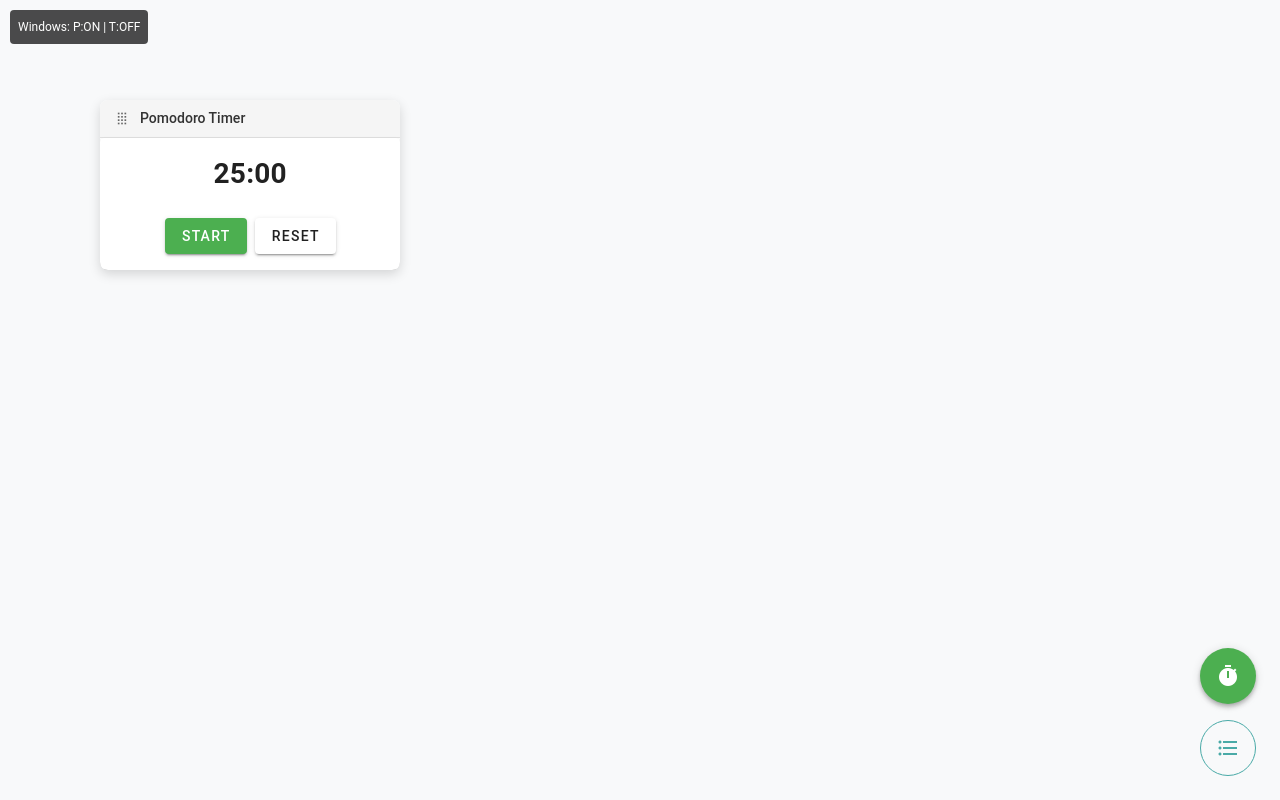
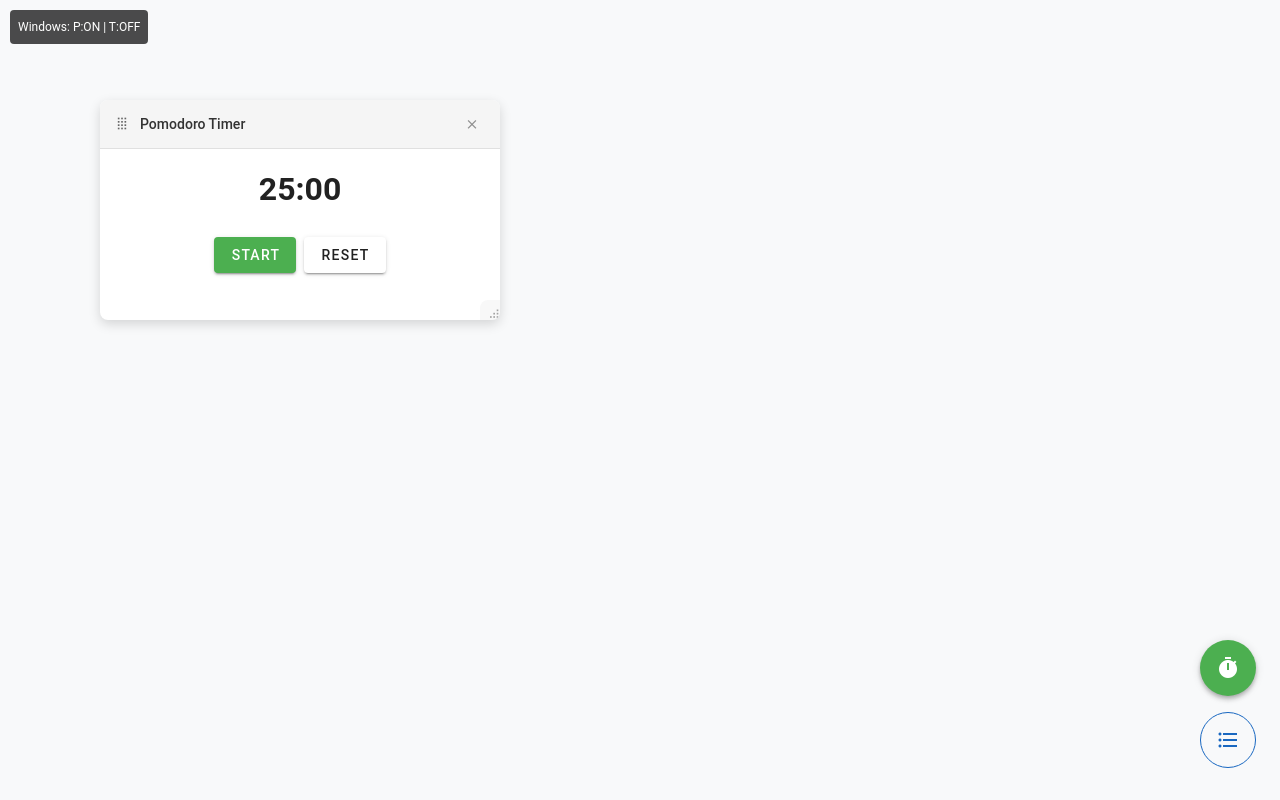
Before and after one commit to TimWijma/lifetool, a Vue app in the folder frontend/: page / in a window 1280 px wide. Both pictures are taken after a click on the button 1228 px from the left and 676 px from the top of the page. Built offline with nearby package versions, Linux system fonts and the light colour scheme.

Commit message:
Added classes for windows, implemented dragging, resizing

```diff
--- a/frontend/src/components/DraggableWindow.vue
+++ b/frontend/src/components/DraggableWindow.vue
@@ -3,11 +3,13 @@
     ref="windowRef"
     class="draggable-window"
     :style="{
-      left: position.x + 'px',
-      top: position.y + 'px',
-      zIndex: zIndex
+      left: x + 'px',
+      top: y + 'px',
+      zIndex: zIndex,
+      width: width + 'px',
+      height: height + 'px'
     }"
-    @mousedown="bringToFront"
+    @mousedown="emit('bring-to-front')"
   >
     <div
       class="window-header"
@@ -18,60 +20,96 @@
         <v-icon size="small" class="drag-icon">mdi-drag</v-icon>
         <span class="window-title">{{ title }}</span>
       </div>
+      <v-btn
+        icon="mdi-close"
+        size="x-small"
+        variant="text"
+        @click="closeWindow"
+        class="close-btn"
+      ></v-btn>
     </div>
     <div class="window-content">
       <slot></slot>
+    </div>
+
+    <!-- Resize Handle -->
+    <div
+      class="resize-handle"
+      @mousedown="startResize"
+      @touchstart="startResize"
+    >
+      <v-icon size="small" class="resize-icon">mdi-resize-bottom-right</v-icon>
     </div>
   </div>
 </template>
 
 <script setup lang="ts">
-import { ref, reactive, onMounted, onUnmounted } from 'vue'
+import { ref, reactive, onUnmounted } from 'vue'
 
 interface Props {
   title?: string
-  initialX?: number
-  initialY?: number
+  x: number
+  y: number
+  zIndex: number
+  minWidth?: number
+  minHeight?: number
+  width: number
+  height: number
 }
 
-interface Position {
-  x: number
-  y: number
+interface DragState {
+  isDragging: boolean
+  offsetX: number
+  offsetY: number
 }
 
-interface DragOffset {
-  x: number
-  y: number
+interface ResizeState {
+  isResizing: boolean
+  startWidth: number
+  startHeight: number
+  startX: number
+  startY: number
 }
 
 const props = withDefaults(defineProps<Props>(), {
   title: 'Window',
-  initialX: 100,
-  initialY: 100
+  minWidth: 200,
+  minHeight: 100,
+  width: 400,
+  height: 300
 })
 
 const emit = defineEmits<{
   'bring-to-front': []
   'position-changed': [position: { x: number; y: number }]
+  'size-changed': [size: { width: number; height: number }]
+  'close': []
 }>()
 
 const windowRef = ref<HTMLElement | null>(null)
-const isDragging = ref<boolean>(false)
-const dragOffset = reactive<DragOffset>({ x: 0, y: 0 })
-const position = reactive<Position>({ x: props.initialX, y: props.initialY })
-const zIndex = ref<number>(1000)
-
-let maxZIndex = 1000
+const dragState = reactive<DragState>({ isDragging: false, offsetX: 0, offsetY: 0 })
+const resizeState = reactive<ResizeState>({
+  isResizing: false,
+  startWidth: 0,
+  startHeight: 0,
+  startX: 0,
+  startY: 0
+})
 
 const startDrag = (event: MouseEvent | TouchEvent): void => {
   event.preventDefault()
-  isDragging.value = true
+  event.stopPropagation() // Prevent bring-to-front when starting drag
+
+  // Bring window to front when starting drag
+  emit('bring-to-front')
+
+  dragState.isDragging = true
 
   const clientX = event.type === 'touchstart' ? (event as TouchEvent).touches[0].clientX : (event as MouseEvent).clientX
   const clientY = event.type === 'touchstart' ? (event as TouchEvent).touches[0].clientY : (event as MouseEvent).clientY
 
-  dragOffset.x = clientX - position.x
-  dragOffset.y = clientY - position.y
+  dragState.offsetX = clientX - props.x
+  dragState.offsetY = clientY - props.y
 
   document.addEventListener('mousemove', handleDrag)
   document.addEventListener('mouseup', stopDrag)
@@ -80,64 +118,92 @@ const startDrag = (event: MouseEvent | TouchEvent): void => {
 }
 
 const handleDrag = (event: MouseEvent | TouchEvent): void => {
-  if (!isDragging.value) return
+  if (!dragState.isDragging) return
 
   event.preventDefault()
 
   const clientX = event.type === 'touchmove' ? (event as TouchEvent).touches[0].clientX : (event as MouseEvent).clientX
   const clientY = event.type === 'touchmove' ? (event as TouchEvent).touches[0].clientY : (event as MouseEvent).clientY
 
-  let newX = clientX - dragOffset.x
-  let newY = clientY - dragOffset.y
+  const newX = clientX - dragState.offsetX
+  const newY = clientY - dragState.offsetY
 
-  // Boundary constraints - keep window on screen
-  const windowRect = windowRef.value?.getBoundingClientRect()
-  if (windowRect) {
-    const maxX = window.innerWidth - windowRect.width
-    const maxY = window.innerHeight - windowRect.height
-
-    newX = Math.max(0, Math.min(newX, maxX))
-    newY = Math.max(0, Math.min(newY, maxY))
-  }
-
-  position.x = newX
-  position.y = newY
+  // Emit position change to parent - let parent handle boundary constraints
+  emit('position-changed', { x: newX, y: newY })
 }
 
 const stopDrag = (): void => {
-  isDragging.value = false
+  dragState.isDragging = false
   document.removeEventListener('mousemove', handleDrag)
   document.removeEventListener('mouseup', stopDrag)
   document.removeEventListener('touchmove', handleDrag)
   document.removeEventListener('touchend', stopDrag)
-
-  // Emit position change to parent
-  emit('position-changed', { x: position.x, y: position.y })
 }
 
-const bringToFront = (): void => {
-  maxZIndex += 1
-  zIndex.value = maxZIndex
-  emit('bring-to-front')
+const closeWindow = (event: Event): void => {
+  event.stopPropagation()
+  emit('close')
 }
 
-onMounted(() => {
-  // Ensure window is within bounds on mount
-  const windowRect = windowRef.value?.getBoundingClientRect()
-  if (windowRect) {
-    const maxX = window.innerWidth - windowRect.width
-    const maxY = window.innerHeight - windowRect.height
+const startResize = (event: MouseEvent | TouchEvent): void => {
+  event.preventDefault()
+  event.stopPropagation()
 
-    position.x = Math.max(0, Math.min(position.x, maxX))
-    position.y = Math.max(0, Math.min(position.y, maxY))
-  }
-})
+  emit('bring-to-front')
+
+  resizeState.isResizing = true
+  resizeState.startWidth = props.width
+  resizeState.startHeight = props.height
+
+  const clientX = event.type === 'touchstart' ? (event as TouchEvent).touches[0].clientX : (event as MouseEvent).clientX
+  const clientY = event.type === 'touchstart' ? (event as TouchEvent).touches[0].clientY : (event as MouseEvent).clientY
+
+  resizeState.startX = clientX
+  resizeState.startY = clientY
+
+  document.addEventListener('mousemove', handleResize)
+  document.addEventListener('mouseup', stopResize)
+  document.addEventListener('touchmove', handleResize)
+  document.addEventListener('touchend', stopResize)
+}
+
+const handleResize = (event: MouseEvent | TouchEvent): void => {
+  if (!resizeState.isResizing) return
+
+  event.preventDefault()
+
+  const clientX = event.type === 'touchmove' ? (event as TouchEvent).touches[0].clientX : (event as MouseEvent).clientX
+  const clientY = event.type === 'touchmove' ? (event as TouchEvent).touches[0].clientY : (event as MouseEvent).clientY
+
+  const deltaX = clientX - resizeState.startX
+  const deltaY = clientY - resizeState.startY
+
+  const newWidth = Math.max(props.minWidth, resizeState.startWidth + deltaX)
+  const newHeight = Math.max(props.minHeight, resizeState.startHeight + deltaY)
+
+  const maxWidth = Math.min(newWidth, window.innerWidth)
+  const maxHeight = Math.min(newHeight, window.innerHeight)
+
+  emit('size-changed', { width: maxWidth, height: maxHeight })
+}
+
+const stopResize = (): void => {
+  resizeState.isResizing = false
+  document.removeEventListener('mousemove', handleResize)
+  document.removeEventListener('mouseup', stopResize)
+  document.removeEventListener('touchmove', handleResize)
+  document.removeEventListener('touchend', stopResize)
+}
 
 onUnmounted(() => {
   document.removeEventListener('mousemove', handleDrag)
   document.removeEventListener('mouseup', stopDrag)
   document.removeEventListener('touchmove', handleDrag)
   document.removeEventListener('touchend', stopDrag)
+  document.removeEventListener('mousemove', handleResize)
+  document.removeEventListener('mouseup', stopResize)
+  document.removeEventListener('touchmove', handleResize)
+  document.removeEventListener('touchend', stopResize)
 })
 </script>
 
@@ -148,7 +214,8 @@ onUnmounted(() => {
   border-radius: 8px;
   box-shadow: 0 4px 12px rgba(0, 0, 0, 0.15);
   overflow: hidden;
-  min-width: 200px;
+  min-width: v-bind('props.minWidth + "px"');
+  min-height: v-bind('props.minHeight + "px"');
   user-select: none;
 }
 
@@ -159,13 +226,14 @@ onUnmounted(() => {
   cursor: move;
   display: flex;
   align-items: center;
+  justify-content: space-between;
 }
 
 .drag-handle {
   display: flex;
   align-items: center;
   gap: 8px;
-  width: 100%;
+  flex: 1;
 }
 
 .drag-icon {
@@ -178,8 +246,18 @@ onUnmounted(() => {
   font-size: 14px;
 }
 
+.close-btn {
+  color: #666;
+  opacity: 0.7;
+}
+
+.close-btn:hover {
+  opacity: 1;
+  color: #f44336;
+}
+
 .window-content {
-  padding: 0;
+  padding: 16px;
 }
 
 .window-header:hover {
@@ -189,4 +267,30 @@ onUnmounted(() => {
 .window-header:active {
   background: #e0e0e0;
 }
+
+.resize-handle {
+  position: absolute;
+  bottom: 0;
+  right: 0;
+  width: 20px;
+  height: 20px;
+  cursor: nwse-resize;
+  background: rgba(0, 0, 0, 0.05);
+  display: flex;
+  align-items: center;
+  justify-content: center;
+  border-radius: 8px 0 8px 0;
+  opacity: 0.6;
+  transition: opacity 0.2s ease, background-color 0.2s ease;
+}
+
+.resize-handle:hover {
+  opacity: 1;
+  background: rgba(0, 0, 0, 0.15);
+}
+
+.resize-icon {
+  color: #666;
+  transform: rotate(0deg);
+}
 </style>
--- a/frontend/src/components/PomodoroTimerWindow.vue
+++ b/frontend/src/components/PomodoroTimerWindow.vue
@@ -1,6 +1,4 @@
 <template>
-  <v-card>
-    <v-card-text>
   <v-row class="text-center">
     <v-col cols="12">
       <h1>{{ formattedTime }}</h1>
@@ -12,8 +10,6 @@
       <v-btn @click="resetTimer" class="ml-2">Reset</v-btn>
     </v-col>
   </v-row>
-    </v-card-text>
-  </v-card>
 </template>
 
 <script setup lang="ts">
--- a/frontend/src/components/TodoListWindow.vue
+++ b/frontend/src/components/TodoListWindow.vue
@@ -1,7 +1,4 @@
 <template>
-  <v-card>
-    <v-card-title>Todo List</v-card-title>
-    <v-card-text>
   <v-text-field
     v-model="newTodo"
     label="Add new todo"
@@ -40,8 +37,6 @@
       </template>
     </v-list-item>
   </v-list>
-    </v-card-text>
-  </v-card>
 </template>
 
 <script setup lang="ts">
--- a/frontend/src/views/CanvasView.vue
+++ b/frontend/src/views/CanvasView.vue
@@ -3,119 +3,215 @@
     <!-- Simple floating action buttons with state indicators -->
     <div class="fab-container">
       <v-btn
-        icon="mdi-timer"
-        :color="pomodoroWindow?.isVisible ? 'success' : 'primary'"
-        :variant="pomodoroWindow?.isVisible ? 'elevated' : 'outlined'"
+        v-for="(config, type) in WINDOW_CONFIGS"
+        :key="type"
+        :icon="config.icon"
+        :color="getWindow(type)?.isVisible ? 'success' : 'primary'"
+        :variant="getWindow(type)?.isVisible ? 'elevated' : 'outlined'"
         size="large"
         class="mb-2"
-        @click="toggleWindow('pomodoro')"
-      ></v-btn>
-
-      <v-btn
-        icon="mdi-format-list-bulleted"
-        :color="todoWindow?.isVisible ? 'success' : 'secondary'"
-        :variant="todoWindow?.isVisible ? 'elevated' : 'outlined'"
-        size="large"
-        @click="toggleWindow('todo')"
+        @click="toggleWindow(type)"
       ></v-btn>
     </div>
 
     <!-- Debug info -->
     <div class="debug-info">
-      Windows: P:{{ pomodoroWindow?.isVisible ? 'ON' : 'OFF' }} | T:{{ todoWindow?.isVisible ? 'ON' : 'OFF' }}
+      Windows: P:{{ getWindow(WindowType.POMODORO)?.isVisible ? 'ON' : 'OFF' }} | T:{{ getWindow(WindowType.TODO)?.isVisible ? 'ON' : 'OFF' }}
     </div>
 
     <DraggableWindow
-      v-for="window in visibleWindows"
-      :key="window.id"
-      :title="window.title"
-      :initial-x="window.x"
-      :initial-y="window.y"
-      @bring-to-front="bringToFront(window.id)"
-      @position-changed="updateWindowPosition(window.id, $event)"
+      v-for="windowInstance in visibleWindows"
+      :key="windowInstance.id"
+      :title="windowInstance.title"
+      :x="windowInstance.x"
+      :y="windowInstance.y"
+      :width="windowInstance.width"
+      :height="windowInstance.height"
+      :z-index="windowInstance.zIndex"
+      :min-width="WINDOW_CONFIGS[windowInstance.type].minWidth"
+      :min-height="WINDOW_CONFIGS[windowInstance.type].minHeight"
+      @bring-to-front="bringToFront(windowInstance.type)"
+      @position-changed="updateWindowPosition(windowInstance.type, $event)"
+      @size-changed="updateWindowSize(windowInstance.type, $event)"
+      @close="closeWindow(windowInstance.type)"
     >
-      <PomodoroTimerWindow v-if="window.type === 'pomodoro'" />
-      <TodoListWindow v-else-if="window.type === 'todo'" />
+      <component :is="getWindowComponent(windowInstance.type)" />
     </DraggableWindow>
   </div>
 </template>
 
 <script setup lang="ts">
-import { ref, computed } from 'vue'
+import { ref, computed, reactive, onUnmounted, type Component } from 'vue'
 import DraggableWindow from '../components/DraggableWindow.vue'
 import PomodoroTimerWindow from '../components/PomodoroTimerWindow.vue'
 import TodoListWindow from '../components/TodoListWindow.vue'
 
-class Window {
+enum WindowType {
+  POMODORO = 'pomodoro',
+  TODO = 'todo'
+}
+
+interface WindowConfig {
+  title: string
+  defaultX: number
+  defaultY: number
+  icon: string
+  component: Component
+  minWidth: number
+  minHeight: number
+  defaultWidth: number
+  defaultHeight: number
+}
+
+interface WindowState {
   id: number
-  type: 'pomodoro' | 'todo'
+  type: WindowType
   title: string
   x: number
   y: number
+  width: number
+  height: number
   isVisible: boolean
+  zIndex: number
+}
 
-  constructor(id: number, type: 'pomodoro' | 'todo', title: string, x: number = 100, y: number = 100) {
-    this.id = id
-    this.type = type
-    this.title = title
-    this.x = x
-    this.y = y
-    this.isVisible = false
-  }
-
-  show(): void {
-    this.isVisible = true
-  }
-
-  hide(): void {
-    this.isVisible = false
-  }
-
-  toggle(): void {
-    this.isVisible = !this.isVisible
-  }
-
-  updatePosition(x: number, y: number): void {
-    this.x = x
-    this.y = y
+const WINDOW_CONFIGS: Record<WindowType, WindowConfig> = {
+  [WindowType.POMODORO]: {
+    title: 'Pomodoro Timer',
+    defaultX: 100,
+    defaultY: 100,
+    icon: 'mdi-timer',
+    component: PomodoroTimerWindow,
+    minWidth: 320,
+    minHeight: 180,
+    defaultWidth: 400,
+    defaultHeight: 220
+  },
+  [WindowType.TODO]: {
+    title: 'Todo List',
+    defaultX: 200,
+    defaultY: 150,
+    icon: 'mdi-format-list-bulleted',
+    component: TodoListWindow,
+    minWidth: 350,
+    minHeight: 200,
+    defaultWidth: 450,
+    defaultHeight: 350
   }
 }
 
 let windowIdCounter = 0
+const maxZIndex = ref(100)
 
-// Create window instances
-const pomodoroWindow = ref<Window>(new Window(++windowIdCounter, 'pomodoro', 'Pomodoro Timer', 100, 100))
-const todoWindow = ref<Window>(new Window(++windowIdCounter, 'todo', 'Todo List', 200, 150))
+// Create reactive window states using Map
+const windowStates = ref<Map<WindowType, WindowState>>(new Map())
 
-const windows = ref<Window[]>([pomodoroWindow.value, todoWindow.value])
+// Initialize windows
+const initializeWindows = () => {
+  windowStates.value.set(WindowType.POMODORO, reactive({
+    id: ++windowIdCounter,
+    type: WindowType.POMODORO,
+    title: WINDOW_CONFIGS[WindowType.POMODORO].title,
+    x: WINDOW_CONFIGS[WindowType.POMODORO].defaultX,
+    y: WINDOW_CONFIGS[WindowType.POMODORO].defaultY,
+    width: WINDOW_CONFIGS[WindowType.POMODORO].defaultWidth,
+    height: WINDOW_CONFIGS[WindowType.POMODORO].defaultHeight,
+    isVisible: false,
+    zIndex: maxZIndex.value++
+  }))
 
-// Computed property to get only visible windows
+  windowStates.value.set(WindowType.TODO, reactive({
+    id: ++windowIdCounter,
+    type: WindowType.TODO,
+    title: WINDOW_CONFIGS[WindowType.TODO].title,
+    x: WINDOW_CONFIGS[WindowType.TODO].defaultX,
+    y: WINDOW_CONFIGS[WindowType.TODO].defaultY,
+    width: WINDOW_CONFIGS[WindowType.TODO].defaultWidth,
+    height: WINDOW_CONFIGS[WindowType.TODO].defaultHeight,
+    isVisible: false,
+    zIndex: maxZIndex.value++
+  }))
+}
+
+// Initialize windows on setup
+initializeWindows()
+
+// Computed property to get only visible windows (memoized)
 const visibleWindows = computed(() => {
-  return windows.value.filter(window => window.isVisible)
+  const visible: WindowState[] = []
+  for (const windowState of windowStates.value.values()) {
+    if (windowState.isVisible) {
+      visible.push(windowState)
+    }
+  }
+  return visible
 })
 
-const toggleWindow = (type: 'pomodoro' | 'todo'): void => {
-  const window = windows.value.find(w => w.type === type)
-  if (window) {
-    window.toggle()
+const getWindow = (type: WindowType): WindowState | undefined => {
+  return windowStates.value.get(type)
+}
+
+const getWindowComponent = (type: WindowType): Component => {
+  return WINDOW_CONFIGS[type].component
+}
+
+const toggleWindow = (type: WindowType): void => {
+  const windowState = windowStates.value.get(type)
+  if (windowState) {
+    windowState.isVisible = !windowState.isVisible
   }
 }
 
-const updateWindowPosition = (windowId: number, position: { x: number; y: number }): void => {
-  const window = windows.value.find(w => w.id === windowId)
-  if (window) {
-    window.updatePosition(position.x, position.y)
+const closeWindow = (type: WindowType): void => {
+  const windowState = windowStates.value.get(type)
+  if (windowState) {
+    windowState.isVisible = false
   }
 }
 
-const bringToFront = (windowId: number): void => {
-  // Find and move to end of array for z-index ordering
-  const windowIndex = windows.value.findIndex(w => w.id === windowId)
-  if (windowIndex !== -1) {
-    const window = windows.value.splice(windowIndex, 1)[0]
-    windows.value.push(window)
+const updateWindowPosition = (type: WindowType, position: { x: number; y: number }): void => {
+  const windowState = windowStates.value.get(type)
+  if (!windowState) return
+
+  // Apply boundary constraints using current window dimensions
+  const viewportWidth = globalThis.window.innerWidth
+  const viewportHeight = globalThis.window.innerHeight
+
+  const maxX = Math.max(0, viewportWidth - windowState.width)
+  const maxY = Math.max(0, viewportHeight - windowState.height)
+
+  windowState.x = Math.max(0, Math.min(position.x, maxX))
+  windowState.y = Math.max(0, Math.min(position.y, maxY))
+}
+
+const updateWindowSize = (type: WindowType, size: { width: number; height: number }): void => {
+  const windowState = windowStates.value.get(type)
+  if (!windowState) return
+
+  const config = WINDOW_CONFIGS[type]
+  const viewportWidth = globalThis.window.innerWidth
+  const viewportHeight = globalThis.window.innerHeight
+
+  // Apply minimum and maximum constraints
+  windowState.width = Math.max(config.minWidth, Math.min(size.width, viewportWidth))
+  windowState.height = Math.max(config.minHeight, Math.min(size.height, viewportHeight))
+
+  // Ensure window doesn't go out of bounds after resize
+  updateWindowPosition(type, { x: windowState.x, y: windowState.y })
+}
+
+const bringToFront = (type: WindowType): void => {
+  const windowState = windowStates.value.get(type)
+  if (windowState) {
+    maxZIndex.value += 1
+    windowState.zIndex = maxZIndex.value
   }
 }
+
+// Cleanup on unmount
+onUnmounted(() => {
+  windowStates.value.clear()
+})
 </script>
 
 <style scoped>
@@ -134,7 +230,7 @@ const bringToFront = (windowId: number): void => {
   display: flex;
   flex-direction: column;
   gap: 8px;
-  z-index: 1000;
+  z-index: 2000;
 }
 
 .debug-info {
@@ -146,6 +242,6 @@ const bringToFront = (windowId: number): void => {
   padding: 8px;
   border-radius: 4px;
   font-size: 12px;
-  z-index: 1000;
+  z-index: 2000;
 }
 </style>
```
Lines whose indentation alone changed are shown as unchanged.
